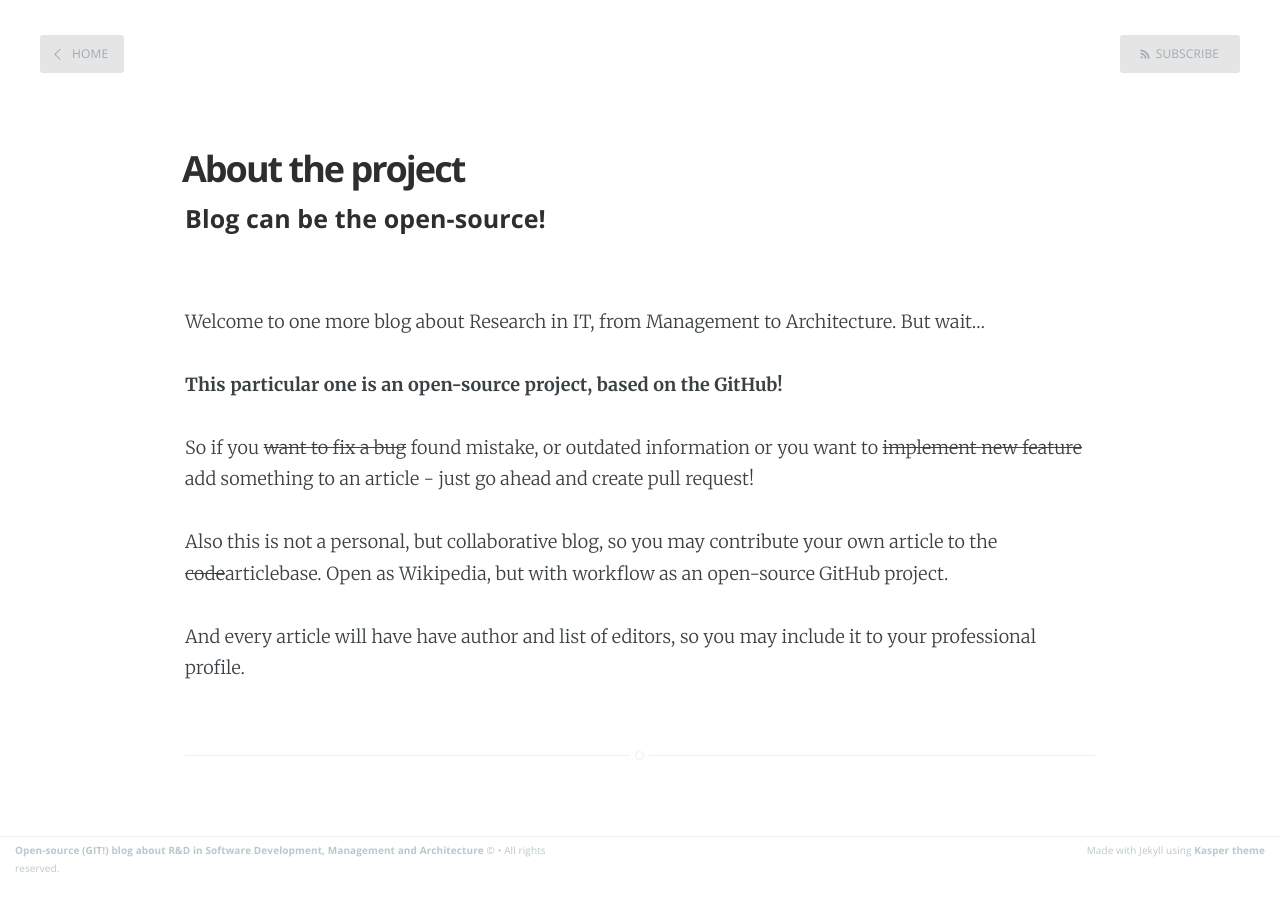
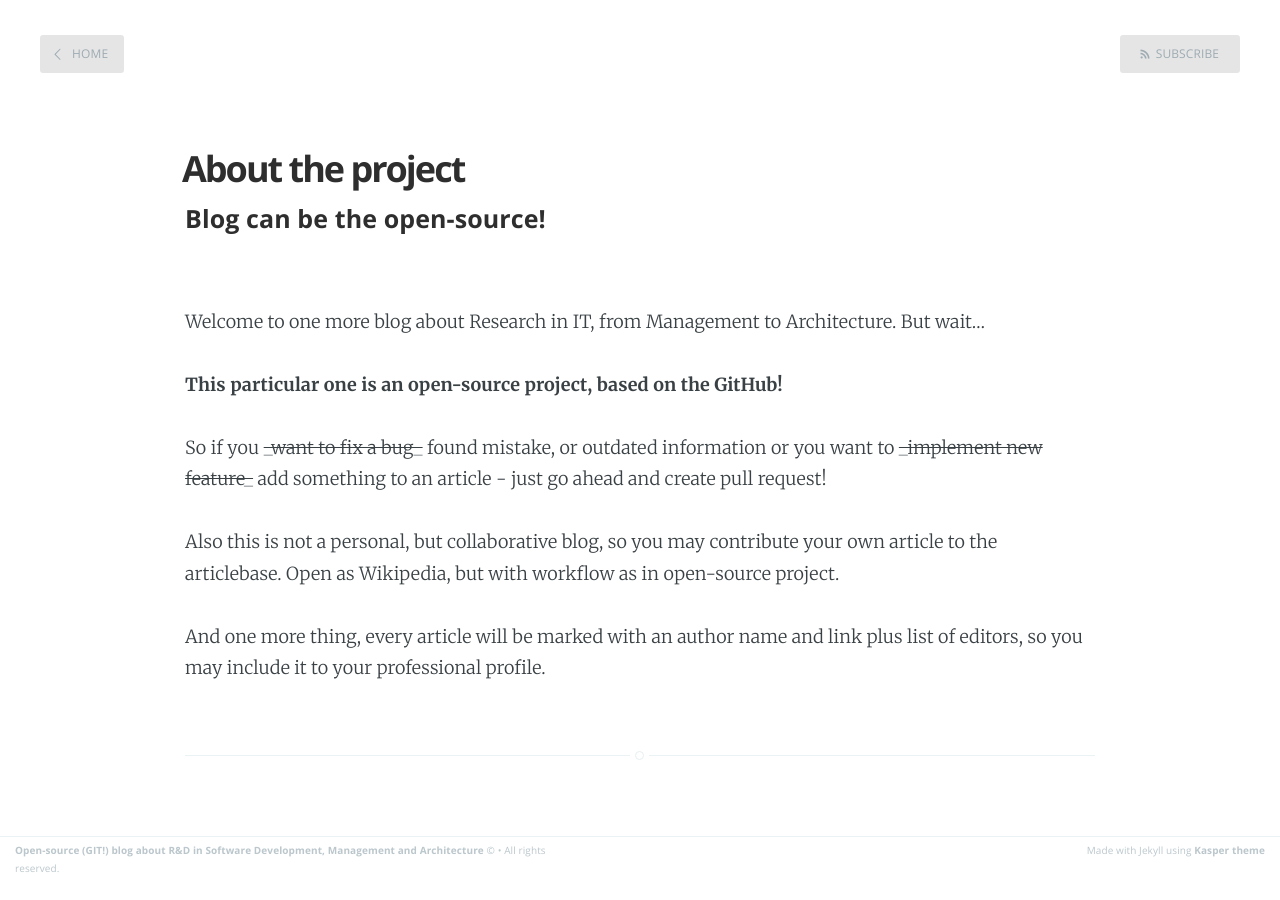
Before and after one commit to rndblog/rndblog.github.io, a Jekyll site: the page built from about.md, in a window 1280 px wide. Built offline with Jekyll 4.4.1, drawn with Linux system fonts in a browser that asks for light colours; Markdown is read by kramdown in place of the engine named in the settings.

Commit message:
Initial setup

```diff
--- a/about.md
+++ b/about.md
@@ -11,8 +11,8 @@
 
 **This particular one is an open-source project, based on the GitHub!**
 
-So if you <S>want to fix a bug</S> found mistake, or outdated information or you want to <S>implement new feature</S> add something to an article - just go ahead and create pull request!
+So if you <S>_want to fix a bug_</S> found mistake, or outdated information or you want to <S>_implement new feature_</S> add something to an article - just go ahead and create pull request!
 
-Also this is not a personal, but collaborative blog, so you may contribute your own article to the <S>code</S>articlebase. Open as Wikipedia, but with workflow as an open-source GitHub project.
+Also this is not a personal, but collaborative blog, so you may contribute your own article to the articlebase. Open as Wikipedia, but with workflow as in open-source project.
 
-And every article will have have author and list of editors, so you may include it to your professional profile.
+And one more thing, every article will be marked with an author name and link plus list of editors, so you may include it to your professional profile.
```
